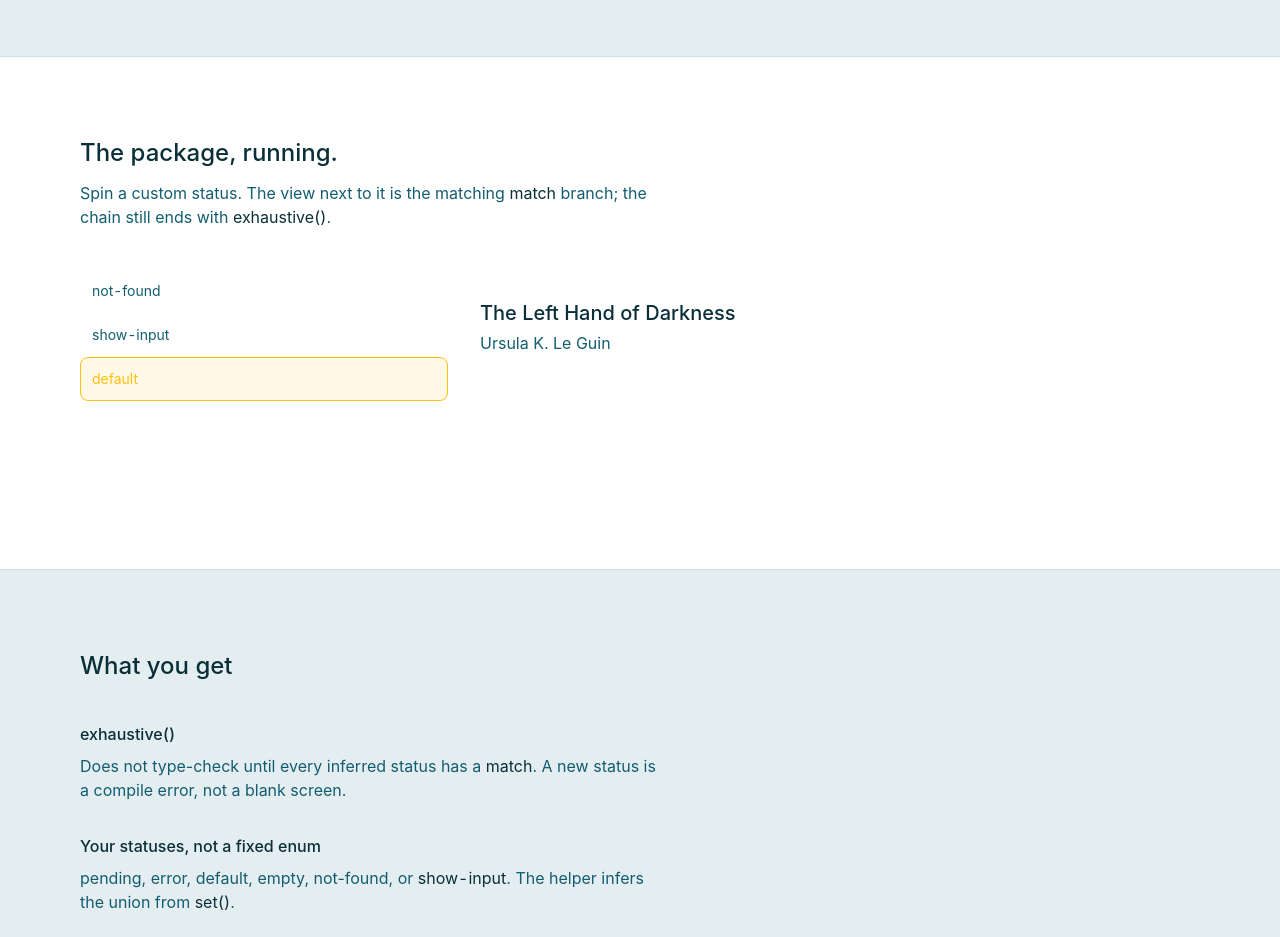
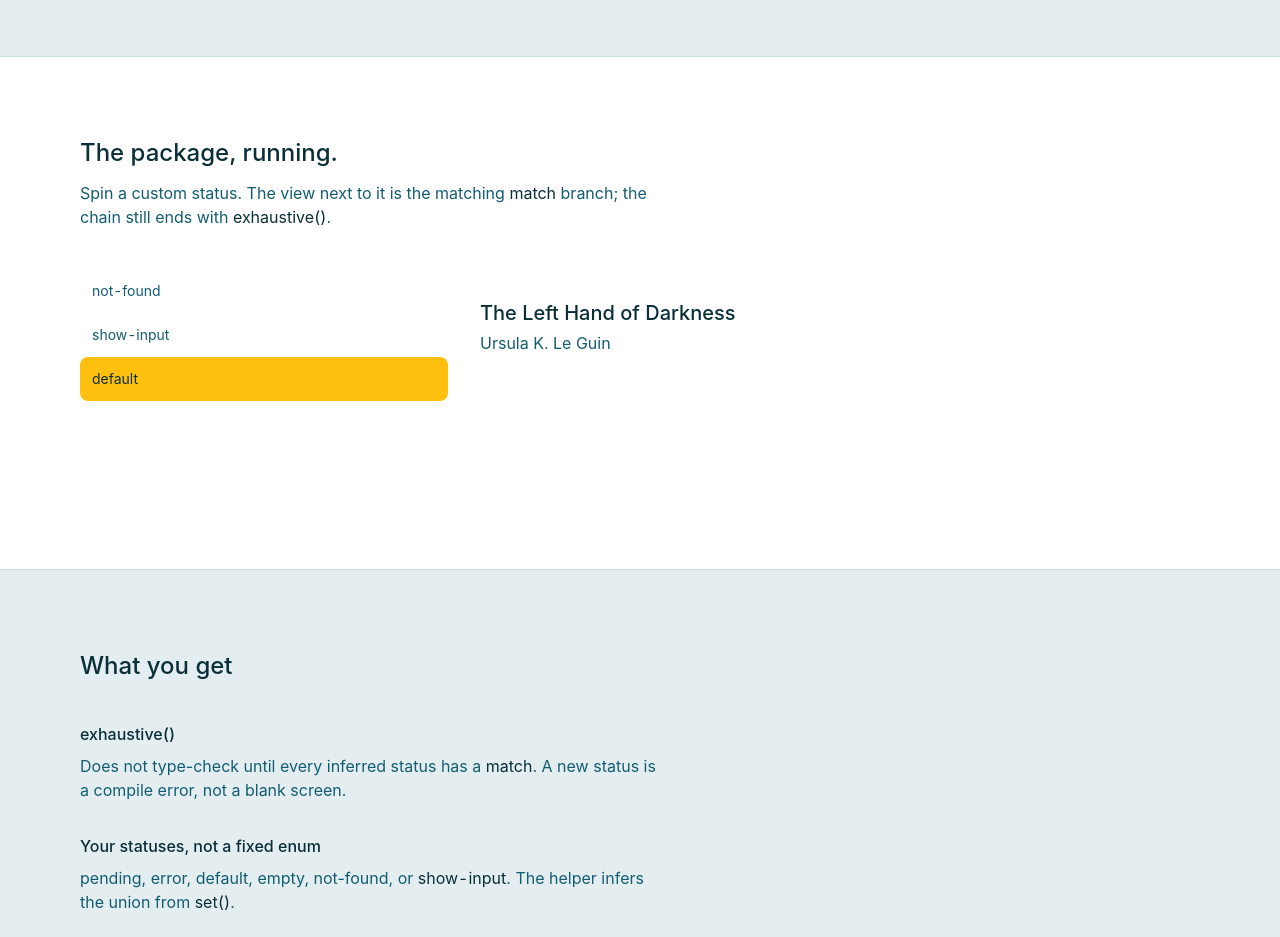
Before and after one commit to BearStudio/ui-state, an Astro site in the folder apps/landing/: page / in a window 1280 px wide. Shown: the part 960-1897 px from the top of the page. Built offline with nearby package versions, Linux system fonts and the light colour scheme; Astro itself is replaced by a stand-in of ours.

Commit message:
feat(landing): yellow wheel selected with ink text

```diff
--- a/apps/landing/src/components/StateDemo.tsx
+++ b/apps/landing/src/components/StateDemo.tsx
@@ -136,7 +136,7 @@ export function StateDemo() {
       >
         <div
           aria-hidden="true"
-          className="pointer-events-none absolute inset-x-0 rounded-lg border border-accent bg-accent/10"
+          className="pointer-events-none absolute inset-x-0 rounded-lg bg-accent"
           style={{ top: PAD * ITEM_PX, height: ITEM_PX }}
         />
         <div
@@ -156,7 +156,7 @@ export function StateDemo() {
           }}
         >
           <div
-            className="transition-transform duration-300 ease-out motion-reduce:transition-none"
+            className="relative transition-transform duration-300 ease-out motion-reduce:transition-none"
             style={{
               transform: `translateY(${(PAD - selectedIndex) * ITEM_PX}px)`,
             }}
@@ -171,7 +171,7 @@ export function StateDemo() {
                   aria-selected={selected}
                   className={
                     selected
-                      ? "flex h-11 w-full items-center px-3 font-mono text-sm text-accent"
+                      ? "flex h-11 w-full items-center px-3 font-mono text-sm text-ink"
                       : "flex h-11 w-full items-center px-3 font-mono text-sm text-ink-soft"
                   }
                   onClick={() => {
```
